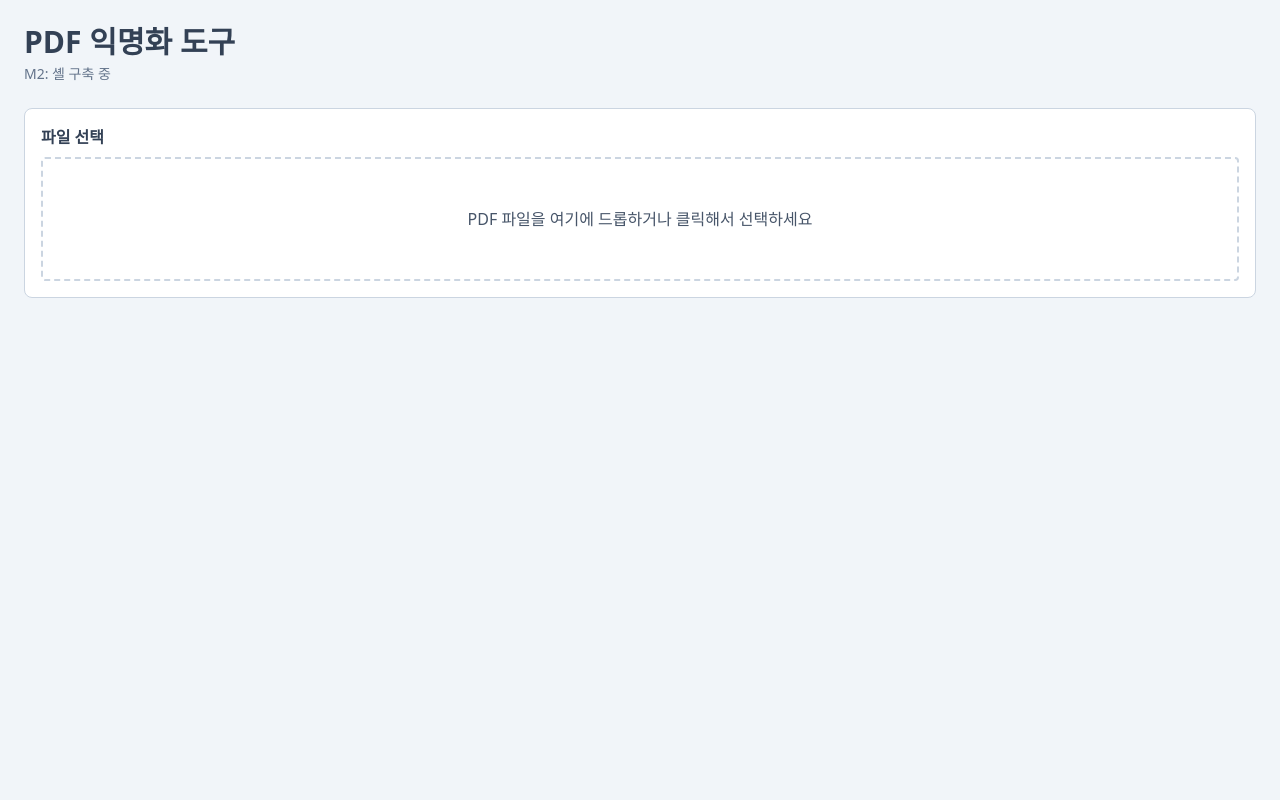
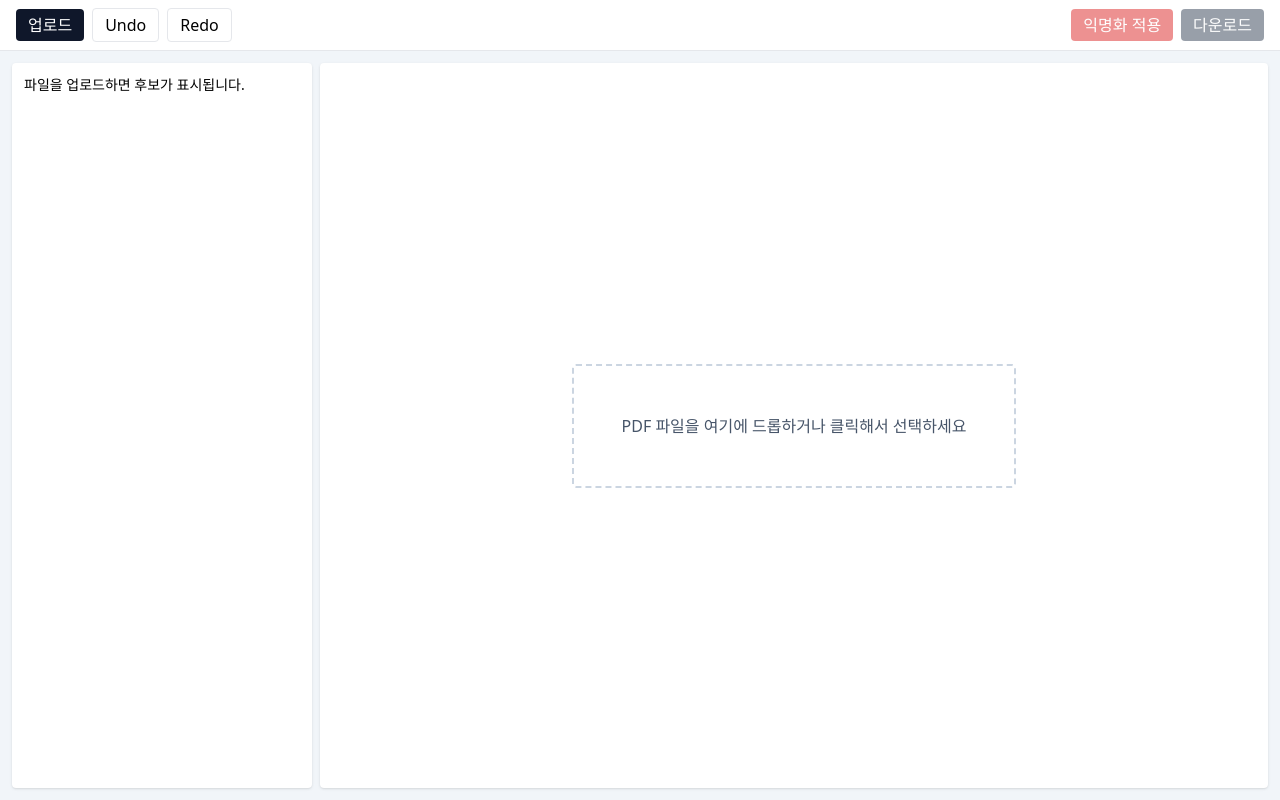
Before and after one commit to nextintelligence-ai/pii-guard-js, a React (Vite) app: page / in a window 1280 px wide. Built offline with nearby package versions, Linux system fonts and the light colour scheme.

Commit message:
feat(ui): 문서 로드 훅 + Toolbar + 레이아웃 셸

```diff
--- a/src/App.tsx
+++ b/src/App.tsx
@@ -1,25 +1,38 @@
-import { useCallback, useState } from 'react';
+import { useAppStore } from '@/state/store';
+import { Toolbar } from '@/components/Toolbar';
 import { DropZone } from '@/components/DropZone';
+import { usePdfDocument } from '@/hooks/usePdfDocument';
 
 export default function App() {
-  const [picked, setPicked] = useState<string>('');
-
-  const handleFile = useCallback((f: File) => {
-    setPicked(`${f.name} (${f.size} bytes)`);
-  }, []);
+  const { load } = usePdfDocument();
+  const doc = useAppStore((s) => s.doc);
 
   return (
-    <main className="min-h-screen p-6 text-slate-700">
-      <header className="mb-6">
-        <h1 className="text-3xl font-bold">PDF 익명화 도구</h1>
-        <p className="mt-1 text-sm text-slate-500">M2: 셸 구축 중</p>
-      </header>
-
-      <section className="rounded-lg border border-slate-300 bg-white p-4">
-        <h2 className="mb-2 font-semibold">파일 선택</h2>
-        <DropZone onFile={handleFile} />
-        {picked && <p className="mt-3 text-sm">선택된 파일: {picked}</p>}
-      </section>
-    </main>
+    <div className="min-h-screen flex flex-col">
+      <Toolbar
+        onLoad={load}
+        onApply={() => {
+          /* M5 */
+        }}
+        onDownload={() => {
+          /* M5 */
+        }}
+      />
+      <main className="flex-1 grid grid-cols-[300px_1fr] gap-2 p-3 bg-slate-100">
+        <aside className="bg-white rounded shadow p-3 text-sm">
+          {doc.kind === 'empty' && '파일을 업로드하면 후보가 표시됩니다.'}
+          {doc.kind === 'loading' && '문서를 여는 중…'}
+          {doc.kind === 'ready' && `파일: ${doc.fileName} · ${doc.pages.length}페이지`}
+          {doc.kind === 'error' && <span className="text-red-600">에러: {doc.message}</span>}
+        </aside>
+        <section className="bg-white rounded shadow p-3 flex items-center justify-center">
+          {doc.kind === 'empty' || doc.kind === 'loading' ? (
+            <DropZone onFile={load} />
+          ) : (
+            <div>페이지 캔버스 자리 (Task 2.5에서 구현)</div>
+          )}
+        </section>
+      </main>
+    </div>
   );
 }
--- /dev/null
+++ b/src/components/Toolbar.tsx
@@ -0,0 +1,59 @@
+import { useAppStore } from '@/state/store';
+
+type Props = {
+  onLoad(f: File): void;
+  onApply(): void;
+  onDownload(): void;
+};
+
+export function Toolbar({ onLoad, onApply, onDownload }: Props) {
+  const docKind = useAppStore((s) => s.doc.kind);
+  return (
+    <div className="flex items-center gap-2 bg-white border-b px-4 py-2">
+      <label className="px-3 py-1 rounded bg-slate-900 text-white cursor-pointer">
+        업로드
+        <input
+          type="file"
+          accept="application/pdf"
+          hidden
+          onChange={(e) => {
+            const f = e.target.files?.[0];
+            if (f) onLoad(f);
+            e.target.value = '';
+          }}
+        />
+      </label>
+      <button
+        type="button"
+        className="px-3 py-1 rounded border"
+        onClick={() => useAppStore.getState().undo()}
+      >
+        Undo
+      </button>
+      <button
+        type="button"
+        className="px-3 py-1 rounded border"
+        onClick={() => useAppStore.getState().redo()}
+      >
+        Redo
+      </button>
+      <div className="flex-1" />
+      <button
+        type="button"
+        className="px-3 py-1 rounded bg-red-600 text-white disabled:opacity-50"
+        onClick={onApply}
+        disabled={docKind !== 'ready'}
+      >
+        익명화 적용
+      </button>
+      <button
+        type="button"
+        className="px-3 py-1 rounded bg-slate-700 text-white disabled:opacity-50"
+        onClick={onDownload}
+        disabled={docKind !== 'done'}
+      >
+        다운로드
+      </button>
+    </div>
+  );
+}
--- /dev/null
+++ b/src/hooks/usePdfDocument.ts
@@ -0,0 +1,26 @@
+import { useCallback } from 'react';
+import { useAppStore } from '@/state/store';
+import { getPdfWorker } from '@/workers/pdfWorkerClient';
+import { fileToArrayBuffer } from '@/utils/fileIO';
+
+export function usePdfDocument() {
+  const setDoc = useAppStore((s) => s.setDoc);
+  const reset = useAppStore((s) => s.reset);
+
+  const load = useCallback(
+    async (f: File) => {
+      reset();
+      setDoc({ kind: 'loading' });
+      try {
+        const buf = await fileToArrayBuffer(f);
+        const { pages } = await getPdfWorker().open(buf);
+        setDoc({ kind: 'ready', pages, fileName: f.name });
+      } catch (e) {
+        setDoc({ kind: 'error', message: e instanceof Error ? e.message : String(e) });
+      }
+    },
+    [setDoc, reset],
+  );
+
+  return { load };
+}
```
